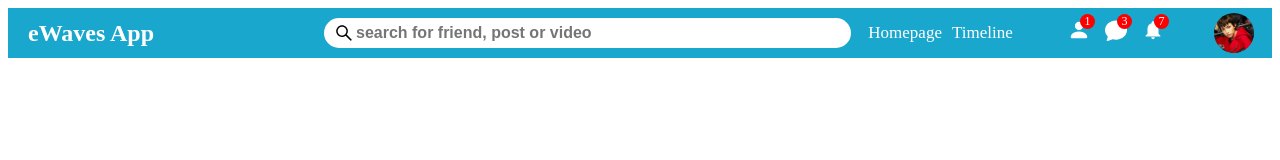
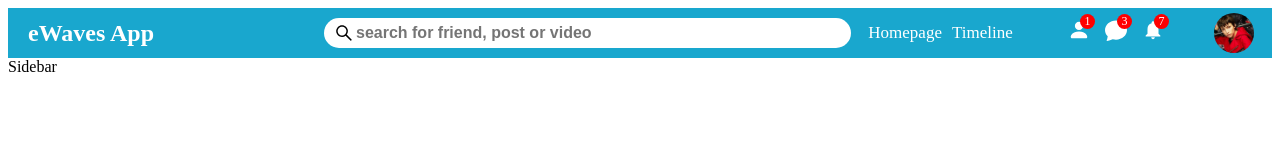
Before and after one commit to Harsha645/eWaves-App-Frontend, a React (Vite) app: page / in a window 1280 px wide. Shown: the top 160 px of the page. Built offline with nearby package versions, Linux system fonts and the light colour scheme.

Commit message:
Sidebar component

```diff
--- a/src/component/topbar/feed/Feed.jsx
+++ b/src/component/feed/Feed.jsx
@@ -1,4 +1,4 @@
-import  './feed.css'
+import './feed.css'
 
 const Feed = () => {
   return (
--- /dev/null
+++ b/src/component/sidebar/Sidebar.jsx
@@ -0,0 +1,9 @@
+import './sidebar.css'
+
+const Sidebar = () => {
+  return (
+    <div>Sidebar</div>
+  )
+}
+
+export default Sidebar
--- a/src/pages/home/Home.jsx
+++ b/src/pages/home/Home.jsx
@@ -1,12 +1,15 @@
 import React from 'react'
 import Topbar from '../../component/topbar/Topbar'
-import sidebar from '../../src/component/sidebar/sidebar'
+import Feed from '../../component/feed/Feed'
+import Sidebar from '../../component/sidebar/Sidebar'
 
 const Home = () => {
   return (
     <div>
-        <Topbar/>
-        <sidebar/>
+      <>
+        <Topbar />
+        <Sidebar />
+      </>
     </div>
   )
 }
```
Also changed, not shown: src/component/topbar/sidebar/Sidebar.jsx (deleted, +0 -9 lines), src/component/feed/feed.css (added), src/component/rightbar/Rightbar.jsx (renamed from src/component/topbar/rightbar/Rightbar.jsx), src/component/rightbar/rightbar.css (added), src/component/sidebar/sidebar.css (added).
